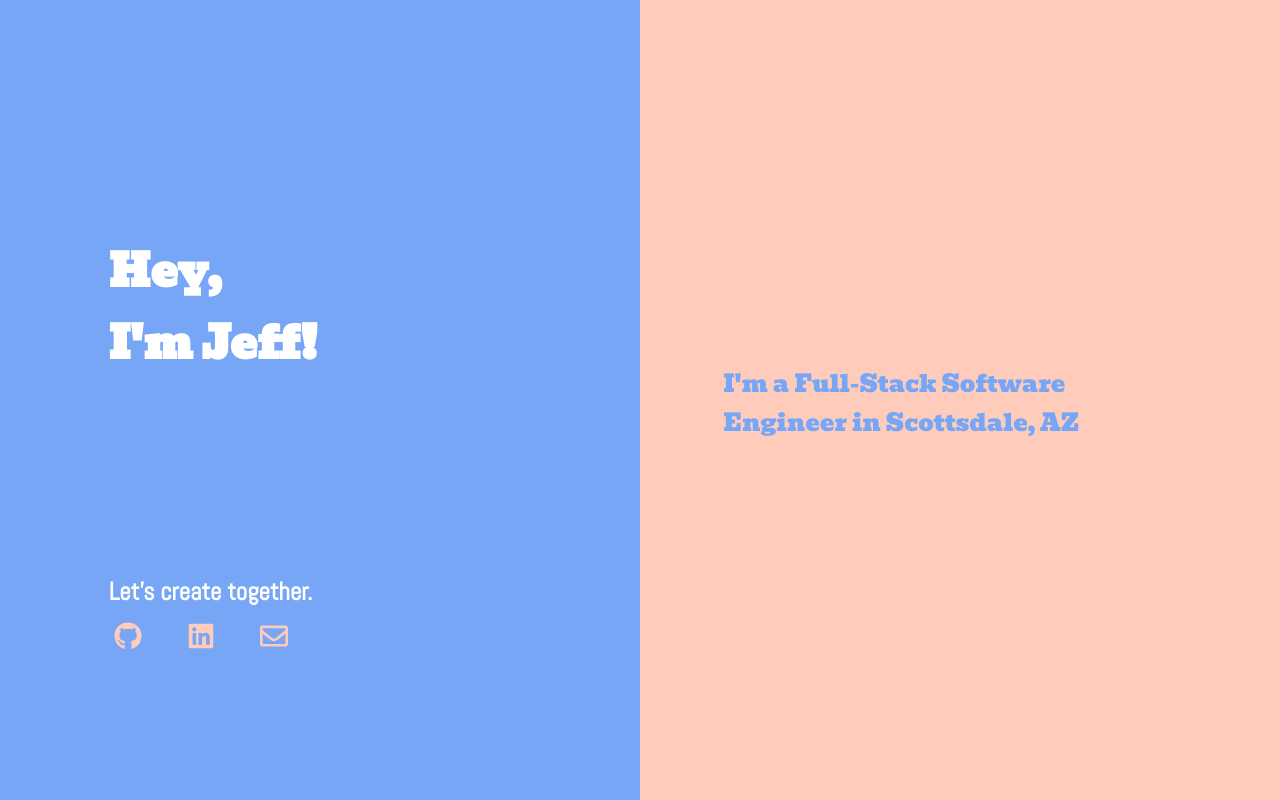
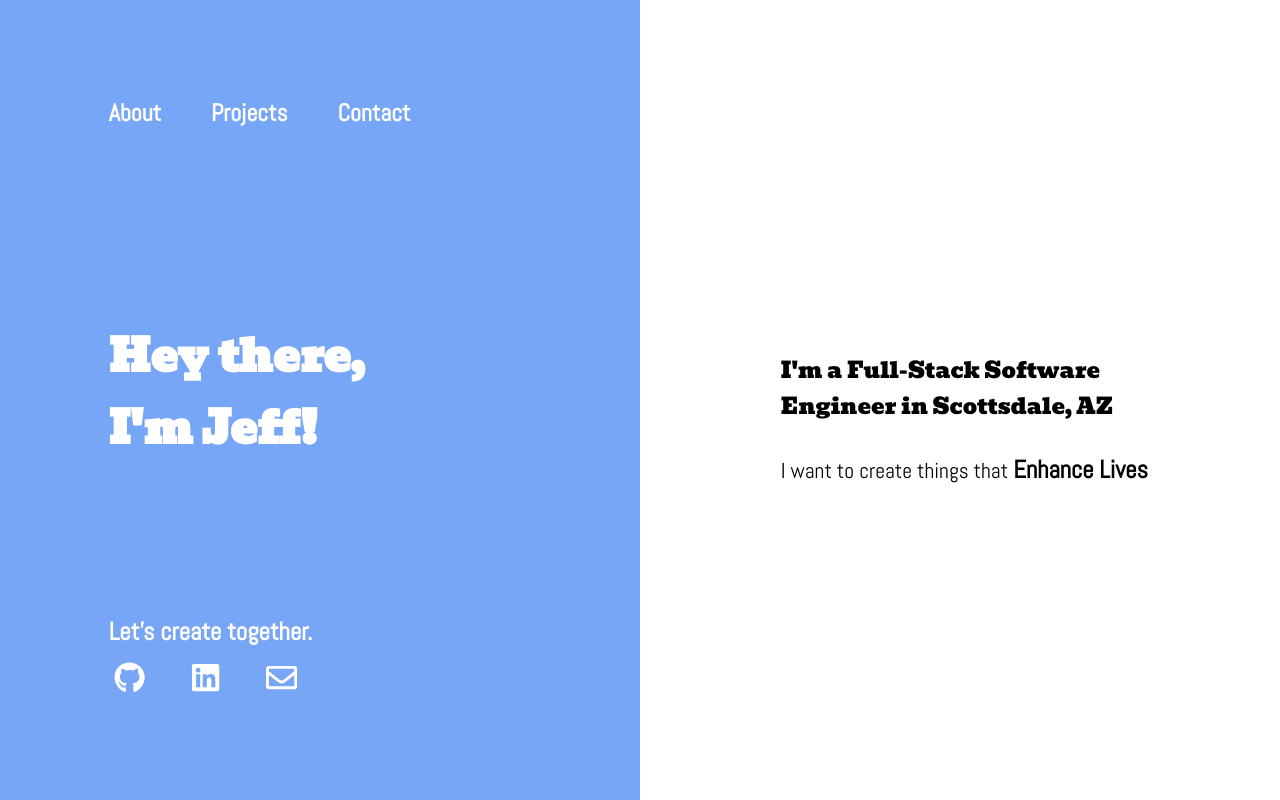
Before and after one commit to JTSwisher/Portfolio, a React (Create React App) app: page / in a window 1280 px wide. Built offline with nearby package versions, Linux system fonts and the light colour scheme.

Commit message:
add navbar to HomeContainer, import NavLinks from react-router-dom for nav

```diff
--- a/src/App.css
+++ b/src/App.css
@@ -22,6 +22,23 @@ html, body {
   color: white;
 }
 
+.nav {
+  display: flex;
+  flex-direction: row;
+  align-items: flex-start;
+  width: 100%;
+  padding-left: 17%;
+}
+
+.navlinks {
+  color: white;
+  text-decoration: none;
+  font-family: 'Abel';
+  margin-right: 50px;
+  font-size: 1.5em;
+
+}
+
 .greeting-left {
   font-family: 'Bevan', cursive;
   font-size: 45px;
@@ -36,7 +53,6 @@ html, body {
   margin-top: 10%;
   padding-left: 17%;
   overflow: hidden;
-
 }
 
 .contact-greeting-left {
@@ -60,20 +76,17 @@ html, body {
 }
 
 #home-icons {
-  font-size: 1.75em;
+  font-size: 1.95em;
   margin-right: 45px;
   justify-content: flex-start;
-  color: #FFCCBC;
+  color: white;
 }
 
 /* right side */
 .home-right-side {
   width: 50vw;
   height: 100vh;
-  display: flex;
-  flex-direction: column;
-  justify-content: space-evenly;
-  background-color: #FFCCBC;
+  background-color: white;
 }
 
 .greeting-right {
@@ -81,14 +94,31 @@ html, body {
   flex-direction: column;
   width: 100%;
   align-items: flex-start;
-  margin-top: 1%;
-  padding-left: 13%;
+  padding-left: 22%;
+  margin-top: 55%;
+  overflow: hidden;
 }
 
 #title-greeting-right {
   font-family: 'Bevan', cursive;
+  width: 400px;
+  overflow: hidden;
+  font-size: 1.4em;
+  color: black;
+  margin: 0;
+}
+
+#subtitle-greeting-right {
+  font-family: 'Abel';
   width: 70%;
   overflow: hidden;
-  font-size: 1.5em;
-  color: #77A6F7;
+  font-size: 1.35em;
+  margin: 0;
+  margin-top: 30px;
 }
+
+#greeting-right-line {
+  font-family: 'Abel';
+  font-size: 1.15em;
+  text-decoration: #77A6F7 underline 1em;
+}
--- a/src/containers/home/components/LeftSide.js
+++ b/src/containers/home/components/LeftSide.js
@@ -1,15 +1,32 @@
 import React from 'react';
 import Typewriter from 'typewriter-effect';
 import { FaGithub, FaLinkedin, FaRegEnvelope, } from 'react-icons/fa';
+import { NavLink } from 'react-router-dom'
 
 
 function LeftSide() {
+
+    function changeColor(e) {
+        e.target.style.color = 'black'
+        e.target.style.textDecoration = 'underline'
+    }
+
+    function changeColorLeave(e) {
+        e.target.style.color = 'white'
+        e.target.style.textDecoration = ''
+    }
+
     return (
         <div className="home-left-side">
+            <div className="nav">
+                <NavLink to="/about" className="navlinks" onMouseEnter={changeColor} onMouseLeave={changeColorLeave}><strong>About</strong></NavLink>
+                <NavLink to="/projects" className="navlinks" onMouseEnter={changeColor} onMouseLeave={changeColorLeave}><strong>Projects</strong></NavLink>
+                <NavLink to="/contact" className="navlinks" onMouseEnter={changeColor} onMouseLeave={changeColorLeave}><strong>Contact</strong></NavLink>
+            </div>
             <div id="greeting-left">
                 <h1 className="greeting-left"><Typewriter
                     options={{
-                        strings: ("Hey,<br /> I'm Jeff!"),
+                        strings: ("Hey there,<br /> I'm Jeff!"),
                         autoStart: true,
                     }}
                 /></h1>
--- a/src/containers/home/components/RightSide.js
+++ b/src/containers/home/components/RightSide.js
@@ -5,6 +5,8 @@ function RightSide() {
         <div className="home-right-side">
             <div className="greeting-right">
                 <p id="title-greeting-right">I'm a Full-Stack Software Engineer in Scottsdale, AZ</p>
+                <p id="subtitle-greeting-right">I want to create things that <strong><u id="greeting-right-line">Enhance Lives</u></strong></p>
+
             </div>
         </div>
     )
```
